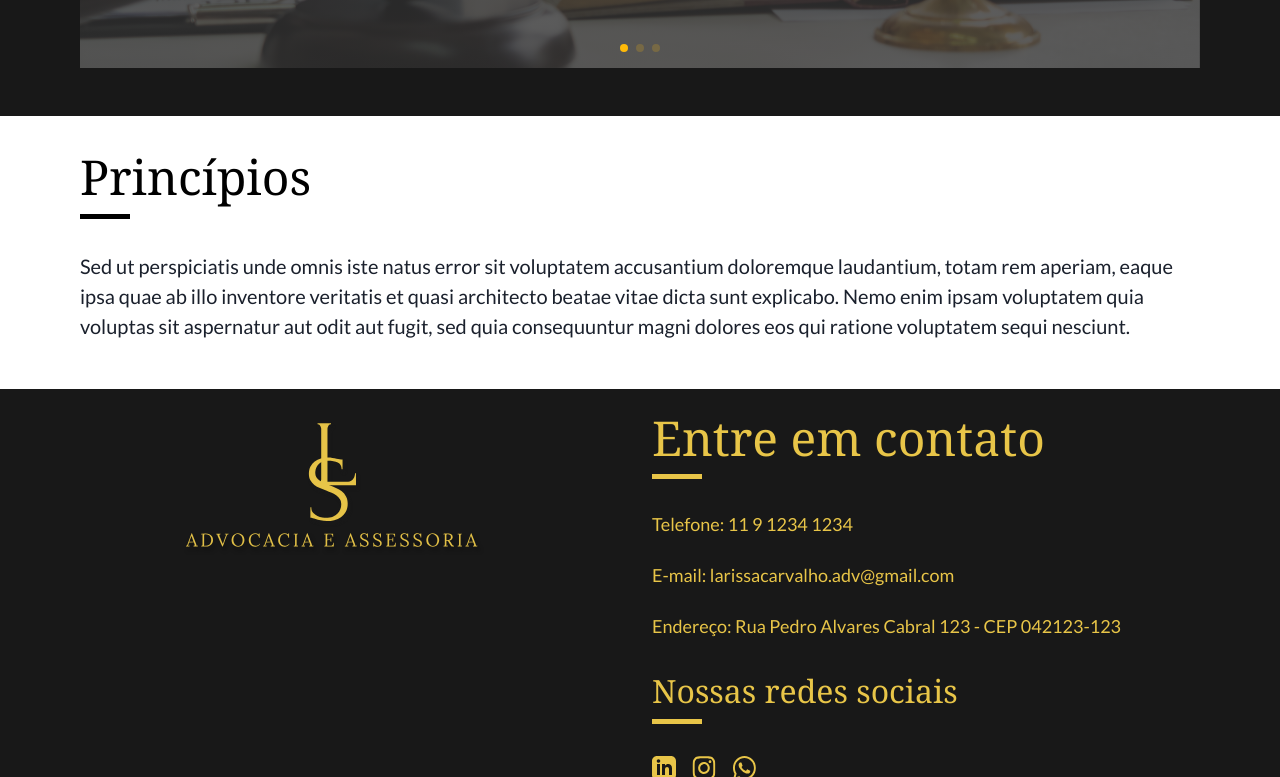
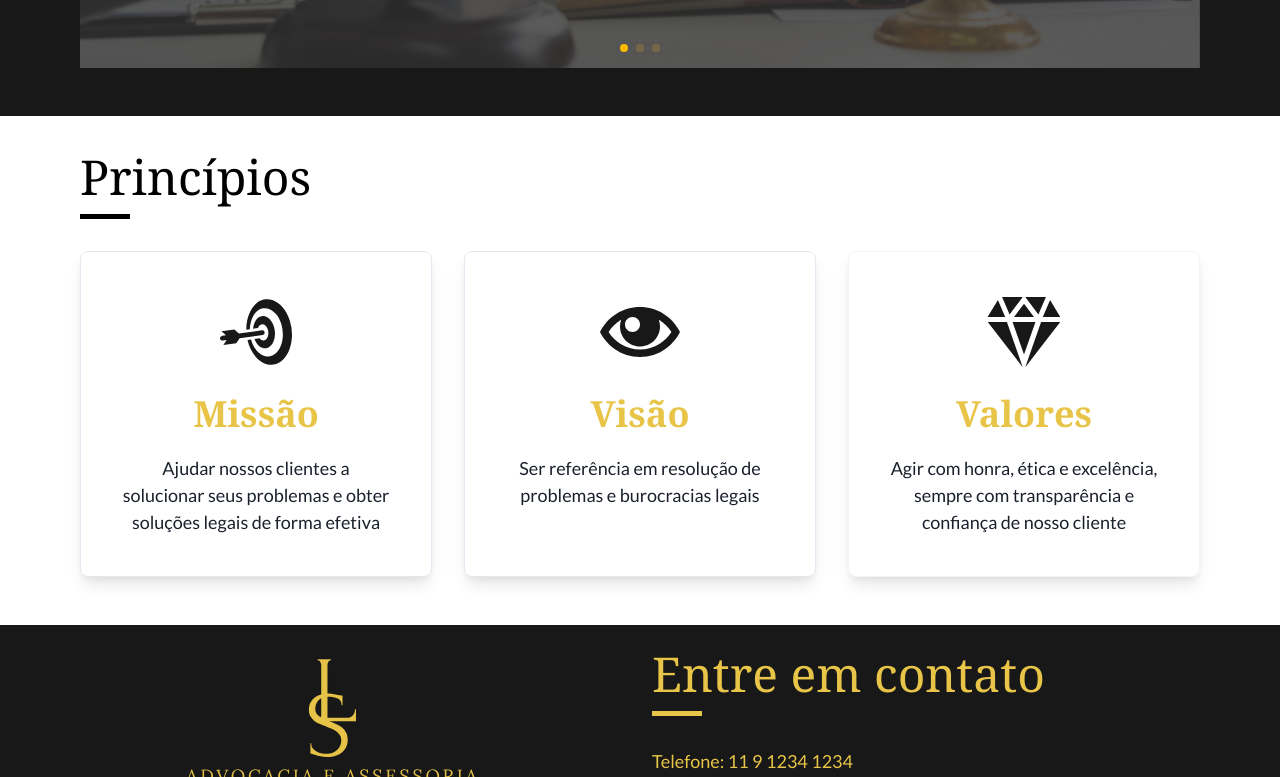
Before and after one commit to Guilhermecheng/lari-v2, a Next.js app: page / in a window 1280 px wide. Shown: the part 1429-2206 px from the top of the page. Built offline with nearby package versions, Linux system fonts and the light colour scheme; grey boxes are pictures that could not be loaded.

Commit message:
principles cards

```diff
--- a/package.json
+++ b/package.json
@@ -18,6 +18,7 @@
     "next": "12.1.6",
     "react": "18.1.0",
     "react-dom": "18.1.0",
+    "react-icons": "^4.4.0",
     "swiper": "^8.2.2"
   },
   "devDependencies": {
--- a/src/components/Slides.tsx
+++ b/src/components/Slides.tsx
@@ -50,6 +50,7 @@ export function Slides() {
                     <SwiperSlide
                         key={ actArea.areaId }
                     >
+                        <Link href="/areas">
                             <Flex
                                 bg={`linear-gradient(0deg, rgba(51, 51,51, 0.8), rgba(51, 51,51, 0.8)), url(${ actArea.areaBackground })`}
                                 h={{ base: "200px", md: "300px", lg: "400px" }}
@@ -59,7 +60,7 @@ export function Slides() {
                                 flexDirection="column"
                                 alignItems="center"
                                 justifyContent="center"
-                            px={14}
+                                px={20}
                                 color="#e1e1e1"
                             >
                                 <Heading
@@ -75,6 +76,7 @@ export function Slides() {
 
                                 { breakPoint && <Text>{ actArea.areaDescription }</Text> }
                             </Flex>
+                        </Link>
                     </SwiperSlide>
                 )
             }) }
--- a/src/pages/index.tsx
+++ b/src/pages/index.tsx
@@ -1,13 +1,20 @@
 import type { NextPage } from 'next'
-import { Box, Container, Flex, Heading, Text, Image } from '@chakra-ui/react'
+import { Box, Container, Flex, Heading, Text, Image, useBreakpointValue } from '@chakra-ui/react'
+
+import { IoDiamondSharp } from 'react-icons/io5'
+import { GiBullseye } from 'react-icons/gi'
+import { ImEye } from 'react-icons/im'
 
 import { MainBanner } from '../components/MainBanner';
 import { PageHeading } from '../components/PageHeading';
 import { Slides } from '../components/Slides';
+import { ViewIcon } from '@chakra-ui/icons';
 // import Image from 'next/image';
 
 
 const Home: NextPage = () => {
+	const iconSizes = useBreakpointValue({ base: 60, md: 80 })
+
 	return (
 		<>
 			<MainBanner />
@@ -84,22 +91,98 @@ const Home: NextPage = () => {
 			<Container
 				maxW={1200}
 				px={{ base: "5", md: "10" }}
-				mb={{ base: 0, md: 12 }}
+				mb={{ base: 8, md: 12 }}
 				minH="20vh"
                 display={{base: "block", md: "flex"}}
                 justifyContent="space-between"
                 flexDirection={{base: "column", md: "row"}}
 			>
-				<Box>
+				<Box w='100%'>
 					<PageHeading isBgDark={false}>Princípios</PageHeading>
 
-					{/* <Image /> */}
-					<Text
-						fontSize={{ base: 'md', md: 'xl' }}
+					<Flex
+						w='100%'
+						direction={{ base: "column", lg: "row" }}
+						gap={{ base: 6, lg: 8 }}
 					>
-						Sed ut perspiciatis unde omnis iste natus error sit voluptatem accusantium doloremque laudantium, totam rem aperiam, eaque
-						ipsa quae ab illo inventore veritatis et quasi architecto beatae vitae dicta sunt explicabo. Nemo enim ipsam voluptatem quia voluptas sit aspernatur aut odit aut fugit, sed quia consequuntur magni dolores eos qui ratione voluptatem sequi nesciunt.
-					</Text>
+						<Flex
+							w="100%"
+							p={{ base: 5, md: 10 }}
+							direction="column"
+							alignItems="center"
+							textAlign="center"
+							border="1px solid"
+							borderColor="gray.200"
+							boxShadow=" 0 10px 15px -3px rgba(0, 0, 0, 0.1),0 4px 6px -2px rgba(0, 0, 0, 0.05);"
+							borderRadius={8}
+						>
+							<GiBullseye  size={ iconSizes } color="#181818" />
+							<Heading
+								fontFamily="Georgia, 'Times New Roman', Times, serif"
+								color="brand.title_bg_black"
+								p={{ base: 3, lg: 5 }}
+							>
+								Missão
+							</Heading>
+
+							<Text
+								fontSize={{ base: "md", md: "lg" }}
+							>
+								Ajudar nossos clientes a solucionar seus problemas e obter soluções legais de forma efetiva
+							</Text>
+						</Flex>
+						<Flex
+							w="100%"
+							p={{ base: 5, md: 10 }}
+							direction="column"
+							alignItems="center"
+							textAlign="center"
+							border="1px solid"
+							borderColor="gray.200"
+							boxShadow=" 0 10px 15px -3px rgba(0, 0, 0, 0.1),0 4px 6px -2px rgba(0, 0, 0, 0.05);"
+							borderRadius={8}
+						>
+							<ImEye  size={ iconSizes } color="#181818" />
+							<Heading
+								fontFamily="Georgia, 'Times New Roman', Times, serif"
+								color="brand.title_bg_black"
+								p={{ base: 3, lg: 5 }}
+							>
+								Visão
+							</Heading>
+
+							<Text
+								fontSize={{ base: "md", md: "lg" }}
+							>
+								Ser referência em resolução de problemas e burocracias legais
+							</Text>
+						</Flex>
+						<Flex
+							w="100%"
+							p={{ base: 5, md: 10 }}
+							direction="column"
+							alignItems="center"
+							textAlign="center"
+							border="1px solid #f0f5f8"
+							boxShadow=" 0 10px 15px -3px rgba(0, 0, 0, 0.1),0 4px 6px -2px rgba(0, 0, 0, 0.05);"
+							borderRadius={8}
+						>
+							<IoDiamondSharp  size={ iconSizes } color="#181818" />
+							<Heading
+								fontFamily="Georgia, 'Times New Roman', Times, serif"
+								color="brand.title_bg_black"
+								p={{ base: 3, lg: 5 }}
+							>
+								Valores
+							</Heading>
+
+							<Text
+								fontSize={{ base: "md", md: "lg" }}
+							>
+								Agir com honra, ética e excelência, sempre com transparência e confiança de nosso cliente
+							</Text>
+						</Flex>
+					</Flex>
 				</Box>
 			</Container>
 		</>
```
Also changed, not shown: 1 other file (tests, documents, lock files or other folders). Lines whose indentation alone changed are shown as unchanged.
